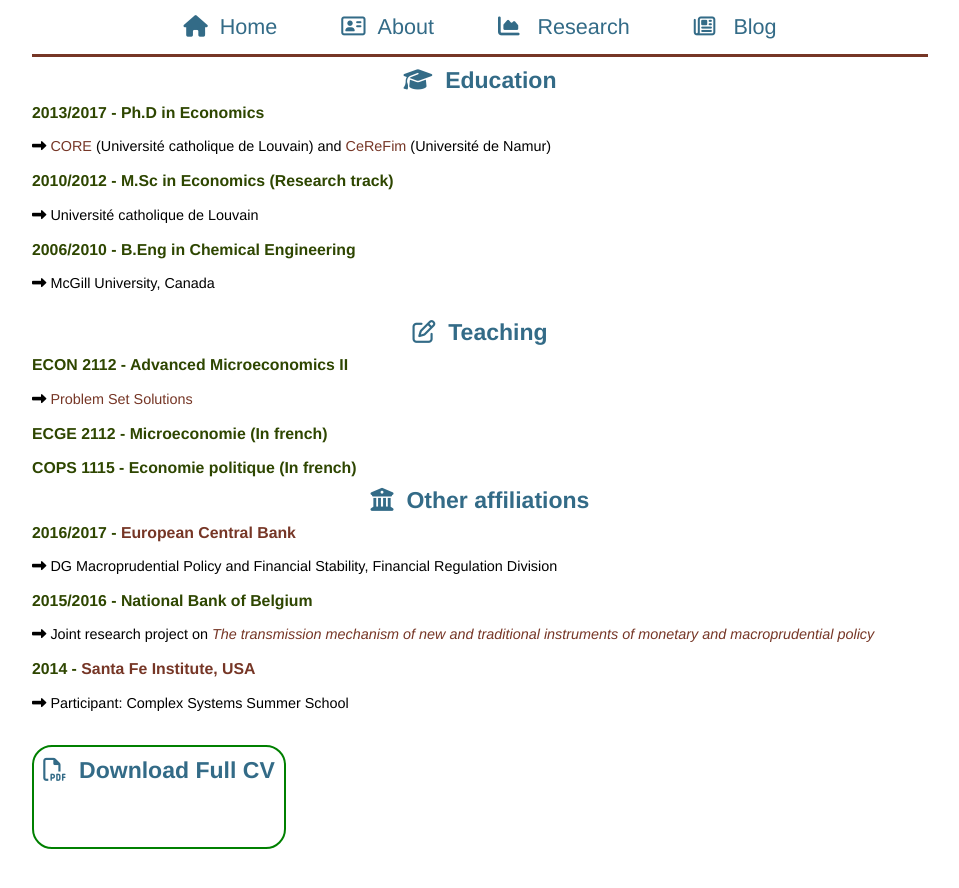
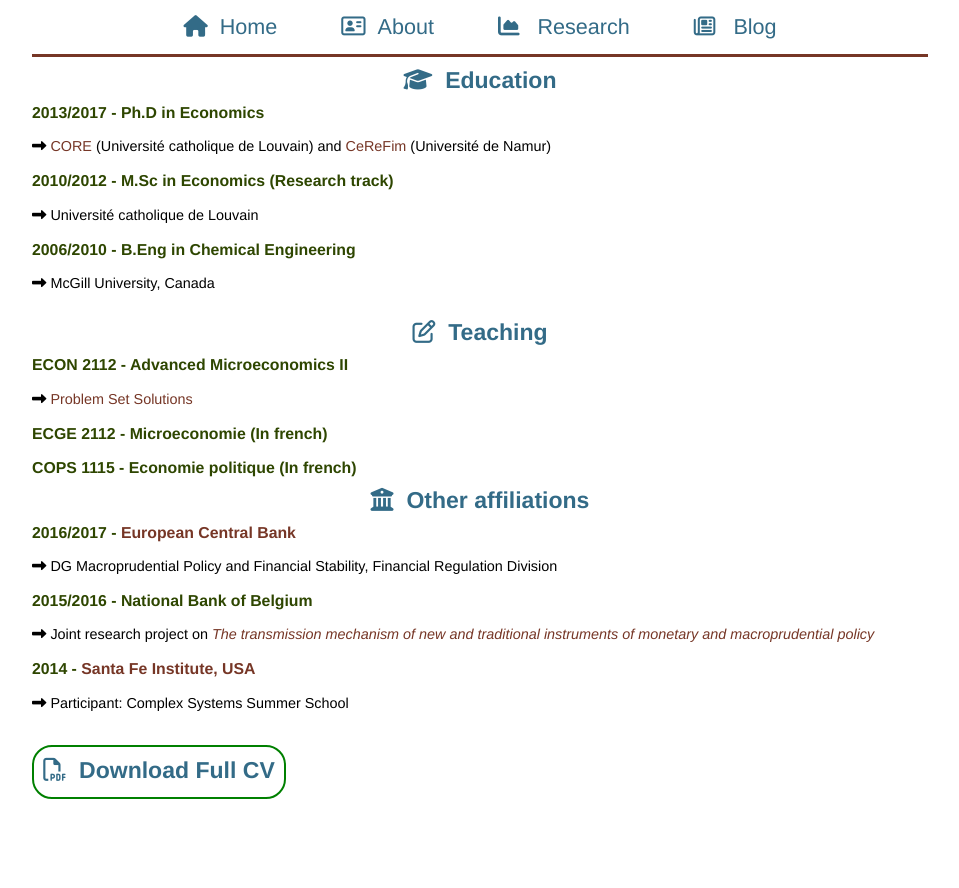
Before and after one commit to nscholtes/nscholtes.github.io, a Jekyll site: the page built from about.html, in a window 1280 px wide. Shown: the top 888 px of the page, without its empty margins (160-1119 px from the left). Built offline with Jekyll 4.4.1, drawn with Linux system fonts in a browser that asks for light colours; nearby versions of some CDN libraries.

Commit message:
Update main_alt.css

```diff
--- a/css/main_alt.css
+++ b/css/main_alt.css
@@ -160,6 +160,6 @@ img.scaled {
   border: 2px solid green ;
   border-radius: 20px;
   width: 250px;
-  height: 100px;
+  height: 50px;
   padding: 0 0 0 0;
 }
```
